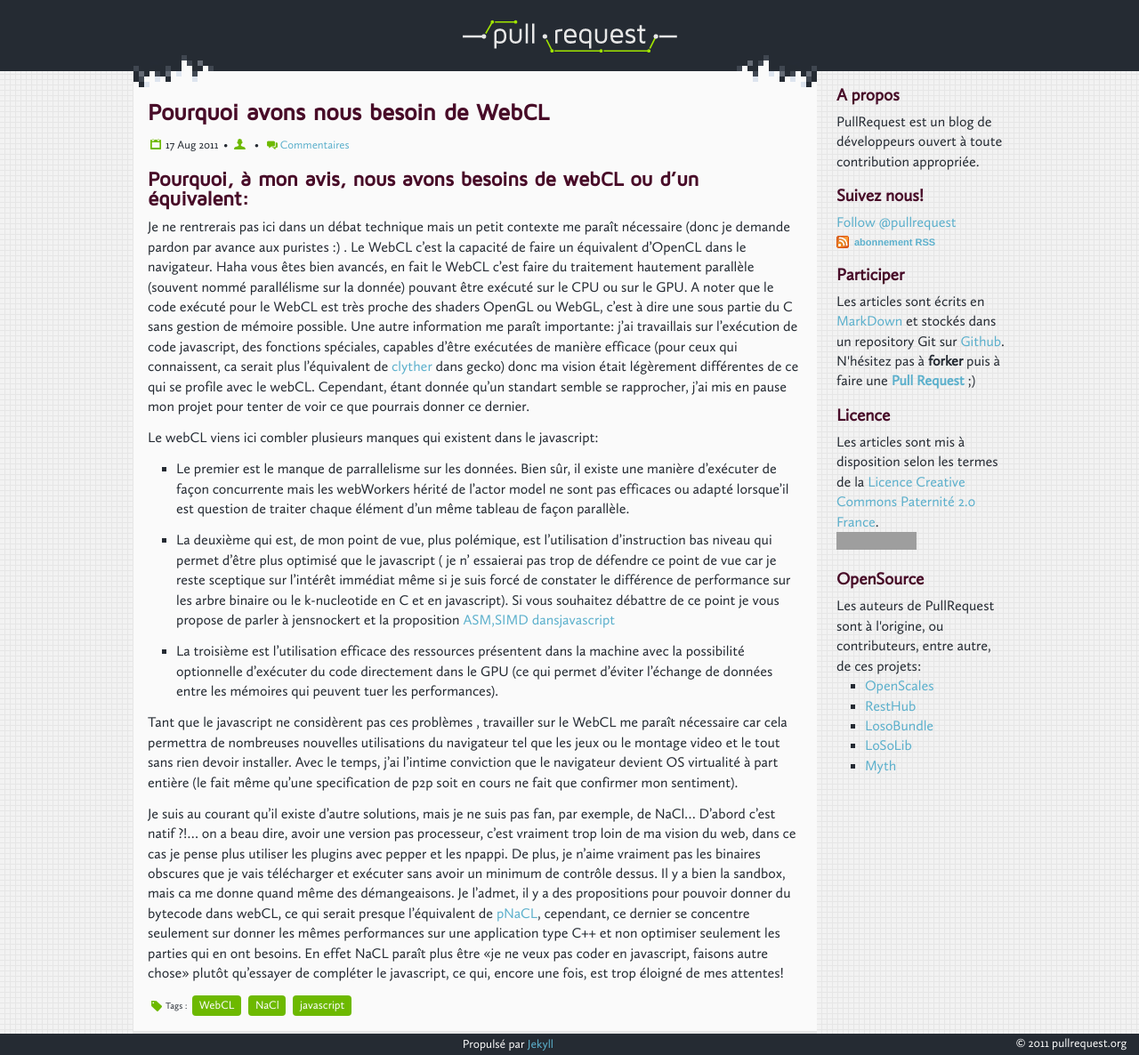
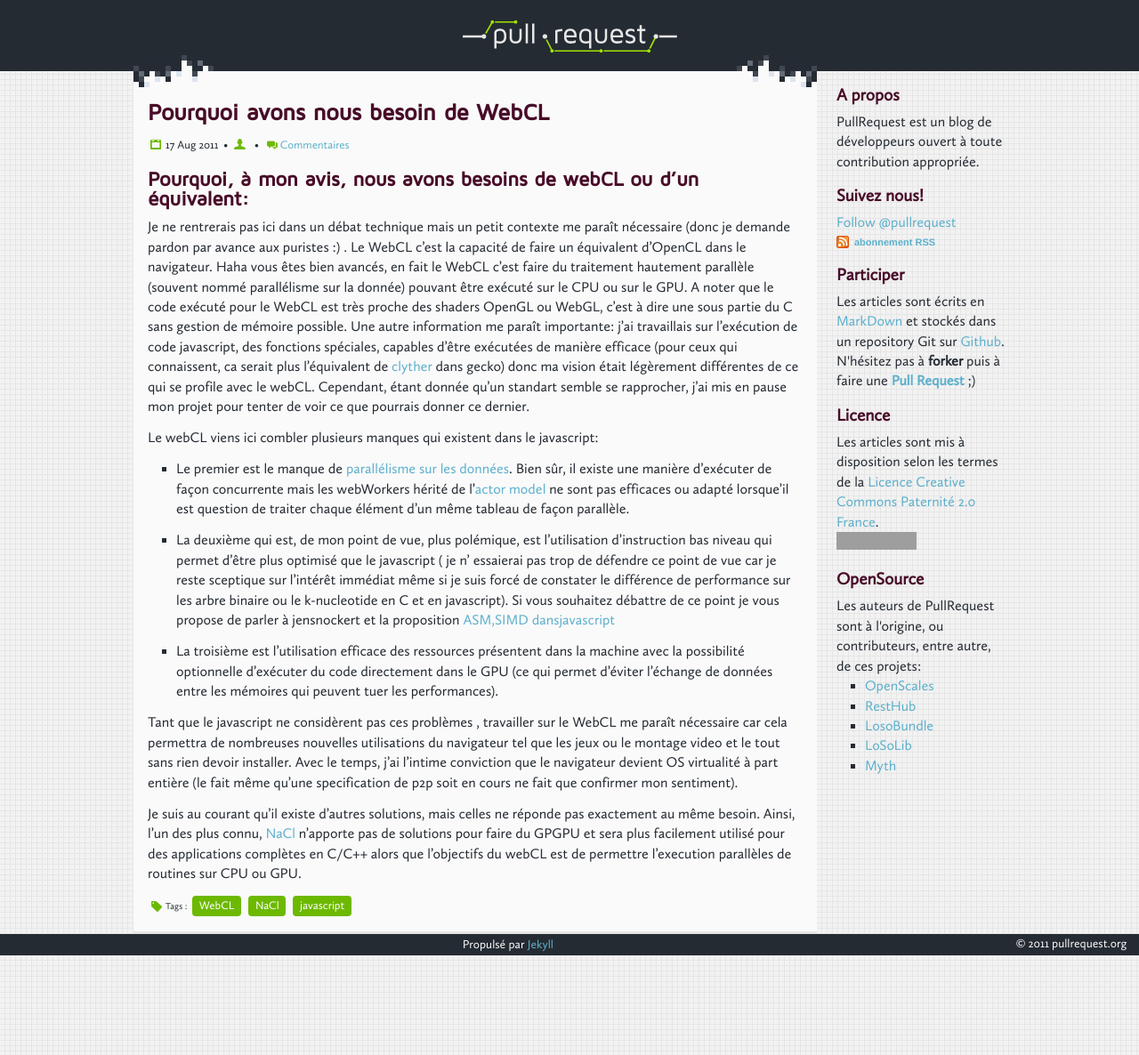
Before and after one commit to pullrequest/pullrequest.github.com, a Jekyll site: the page built from _posts/2011-08-17-pourquoi-webcl.markdown, in a window 1280 px wide. Shown: the whole page at 89% size. Built offline with Jekyll 4.4.1, drawn with Linux system fonts in a browser that asks for light colours; nearby versions of some CDN libraries; comment, search, counter and statistics services are not loaded; after the commit the page ends 1074 px from its top, so only the background shows below that; grey boxes are pictures that could not be loaded.

Commit message:
update article

```diff
--- a/_posts/2011-08-17-pourquoi-webcl.markdown
+++ b/_posts/2011-08-17-pourquoi-webcl.markdown
@@ -11,7 +11,7 @@ Une autre information me paraît importante: j'ai travaillais sur l’exécution
 
 Le webCL viens ici combler plusieurs manques qui existent dans le javascript:
 
-* Le premier est le manque de parrallelisme sur les données. Bien sûr, il existe une manière d’exécuter de façon concurrente mais les webWorkers hérité de l'actor model ne sont pas efficaces ou adapté lorsque'il est question de traiter chaque élément d'un même tableau de façon parallèle.
+* Le premier est le manque de [parallélisme sur les données](http://en.wikipedia.org/wiki/Data_parallelism). Bien sûr, il existe une manière d’exécuter de façon concurrente mais les webWorkers hérité de l'[actor model](http://en.wikipedia.org/wiki/Actor_model) ne sont pas efficaces ou adapté lorsque'il est question de traiter chaque élément d'un même tableau de façon parallèle.
 
 * La deuxième qui est, de mon point de vue, plus polémique, est l'utilisation d’instruction bas niveau qui permet d’être plus optimisé que le javascript ( je n’ essaierai pas trop de défendre ce point de vue car je reste sceptique sur l’intérêt immédiat même si je suis forcé de constater le différence de performance sur les arbre binaire ou le k-nucleotide en C et en javascript). Si vous souhaitez débattre de ce point je vous propose  de parler à ﻿jensnockert et la proposition [ASM,SIMD dansjavascript](https://gist.github.com/7a0f6a99a0f3bde2facb)
 
@@ -19,6 +19,4 @@ Le webCL viens ici combler plusieurs manques qui existent dans le javascript:
 
 Tant que le javascript ne considèrent pas ces problèmes  , travailler sur le WebCL me paraît nécessaire car cela permettra de nombreuses nouvelles utilisations du navigateur tel que les jeux ou le montage video et le tout sans rien devoir installer. Avec le temps, j'ai l'intime conviction que le navigateur devient OS virtualité à part entière (le fait même qu'une specification de p2p soit en cours ne fait que confirmer mon sentiment).
 
-Je suis au courant qu’il existe d’autre solutions, mais je ne suis pas fan, par exemple, de NaCl... D’abord c’est natif ?!... on a beau dire, avoir une version pas processeur, c’est vraiment trop loin de ma vision du web, dans ce cas je pense plus utiliser les plugins avec pepper et les npappi.
-De plus, je n’aime vraiment pas les binaires obscures que je vais télécharger et exécuter sans avoir un minimum de contrôle dessus. Il y a bien la sandbox, mais ca me donne quand même des démangeaisons. Je l'admet, il y a des propositions pour pouvoir donner du bytecode dans webCL, ce qui serait presque l'équivalent de [pNaCL](http://nativeclient.googlecode.com/svn/data/site/pnacl.pdf), cependant, ce dernier se concentre seulement sur donner les mêmes performances sur une application type C++ et non optimiser seulement les parties qui en ont besoins.
-En effet NaCL paraît plus être «je ne veux pas coder en javascript, faisons autre chose» plutôt qu’essayer de compléter le javascript, ce qui, encore une fois, est trop éloigné de mes attentes!
+Je suis au courant qu’il existe d’autres solutions, mais celles ne réponde pas exactement au même besoin. Ainsi, l'un des plus connu, [NaCl](http://code.google.com/p/nativeclient/) n'apporte pas de solutions pour faire du GPGPU et sera plus facilement utilisé pour des applications complètes en C/C++ alors que l'objectifs du webCL est de permettre l'execution parallèles de routines sur CPU ou GPU.
```
